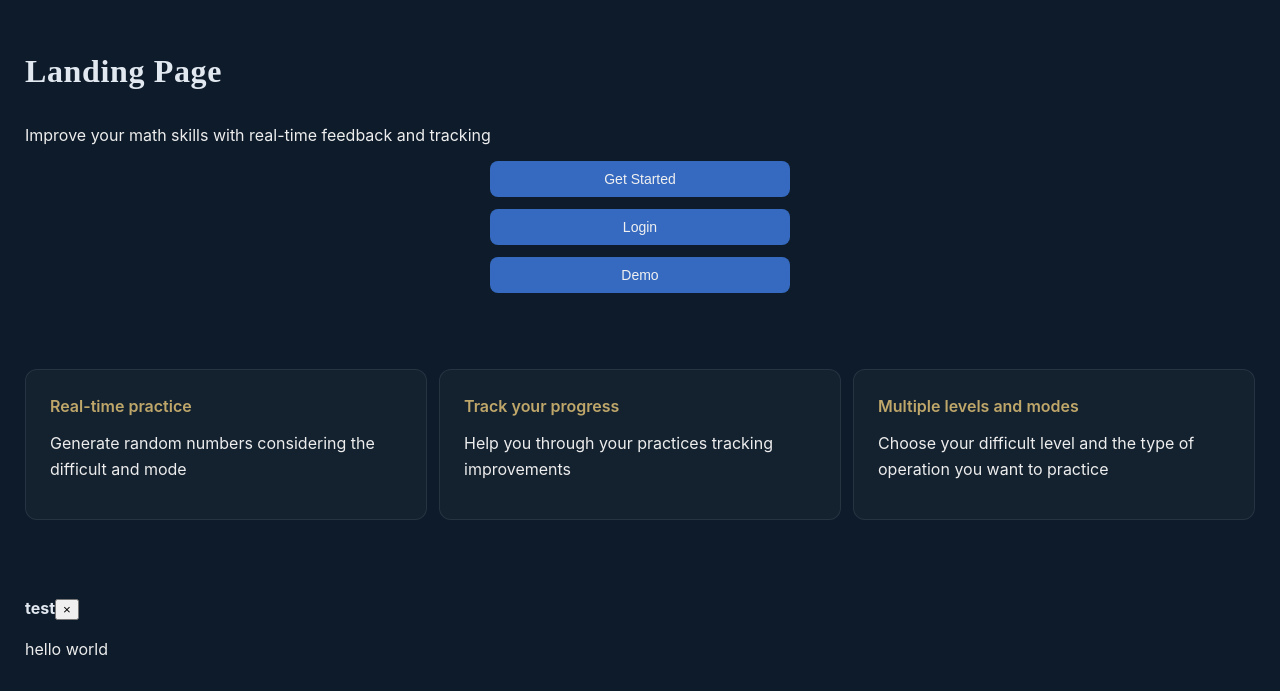
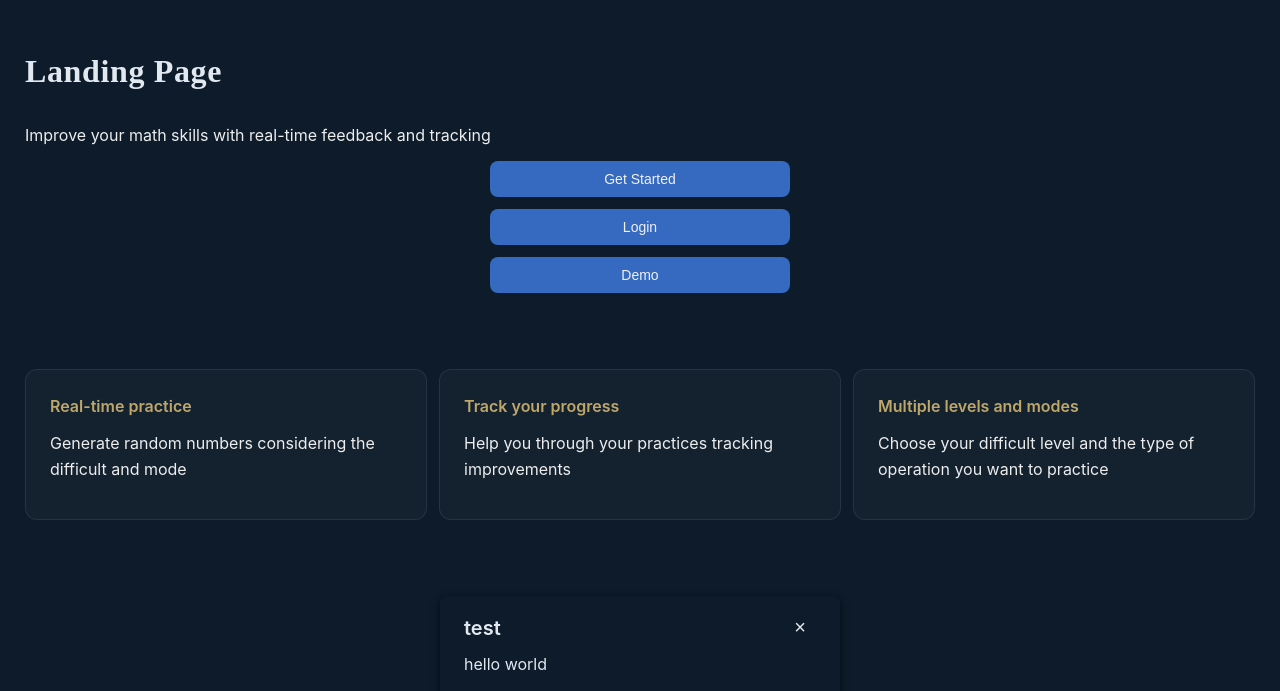
Before and after one commit to LuisDev912/EduMath-Track, a React (Vite) app in the folder frontend/: page / in a window 1280 px wide. Shown: the part 109-800 px from the top of the page. Built offline with nearby package versions, Linux system fonts and the light colour scheme.

Commit message:
style(Toast): replace class names in Toast components with the CSS classes

```diff
--- a/frontend/src/shared/components/Toast/Toast.tsx
+++ b/frontend/src/shared/components/Toast/Toast.tsx
@@ -10,23 +10,23 @@ export function Toast({
 }: ToastProps) {
     return (
         <div
-            className="toast"
+            className={Style.toast}
             role="status"
             aria-live="polite"
             aria-labelledby="toast-title"
             aria-describedby="toast-message"
         >
-            <div className="toast-content">
-                <div className="toast__heading">
+            <div className={Style.content}>
+                <div className={Style.heading}>
                     <strong
-                        className="toast__title"
+                        className={Style.title}
                         id="toast-title"
                     >
                         { title }
                     </strong>
 
                     <button
-                        className="toast__close"
+                        className={Style.closeButton}
                         type="button"
                         aria-label="Close notification"
                     >
@@ -35,7 +35,7 @@ export function Toast({
                 </div>
 
                 <p
-                    className="toast__message"
+                    className={Style.message}
                     id="toast-message"
                 >
                     { content }
```
